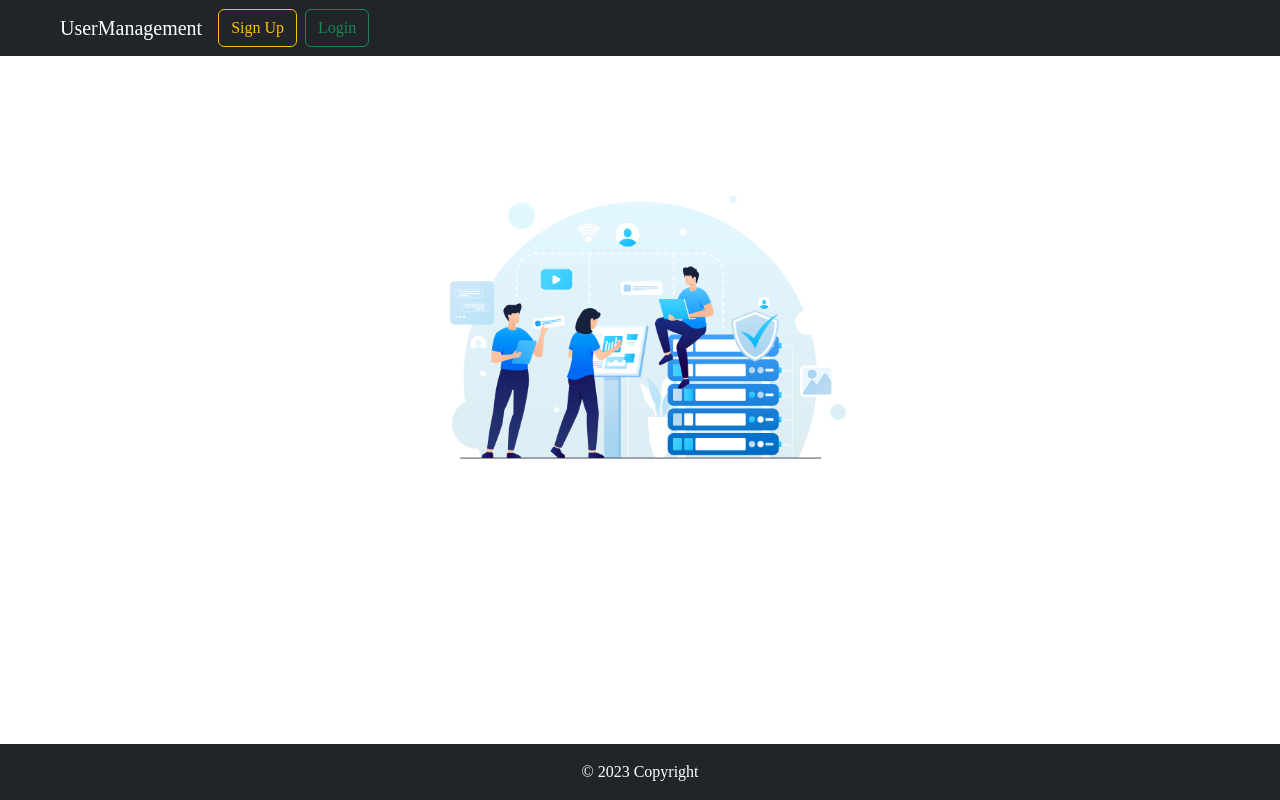
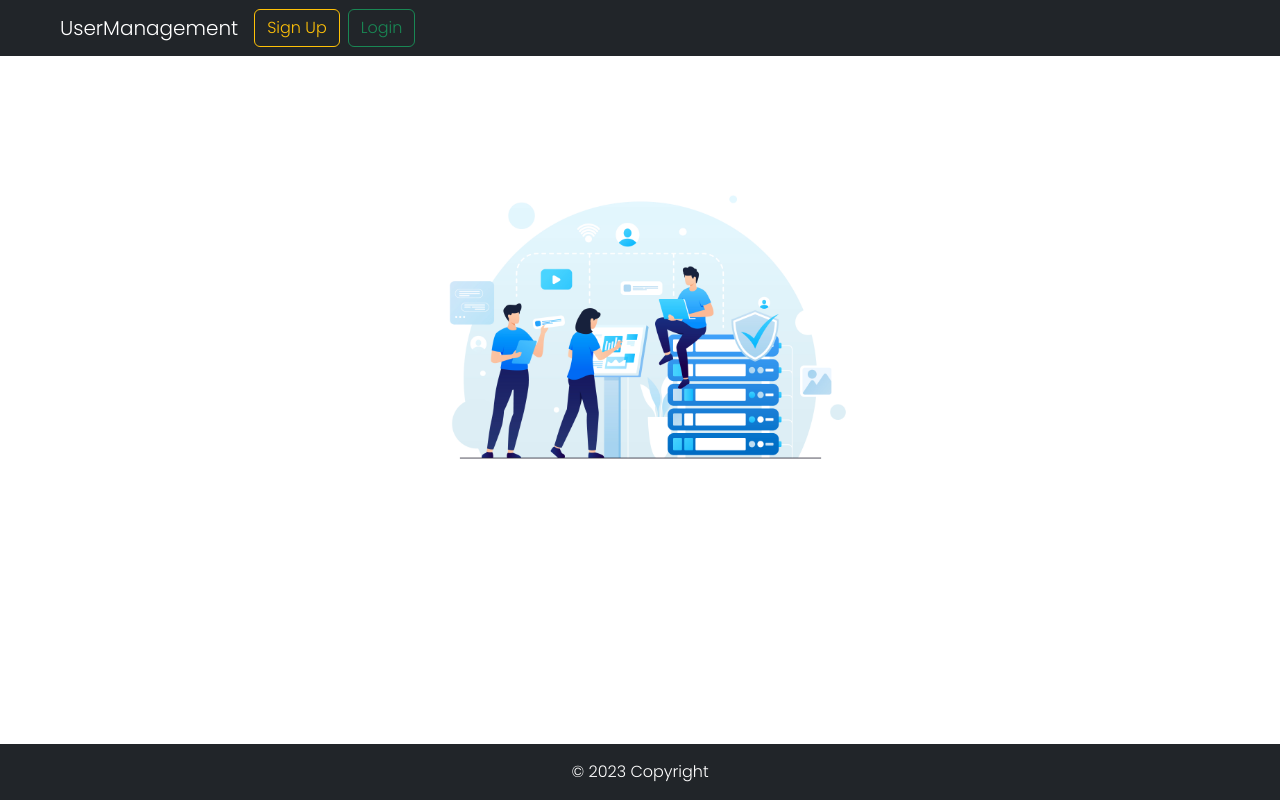
Before and after one commit to keshavagrawal04/User-Management-System, a React (Create React App) app in the folder client/: page / in a window 1280 px wide. Built offline with nearby package versions, Linux system fonts and the light colour scheme; the HTML template or start-up script is replaced by a standard one.

Commit message:
google font poppins added

```diff
--- a/client/src/index.css
+++ b/client/src/index.css
@@ -1,3 +1,5 @@
+@import url('https://fonts.googleapis.com/css2?family=Poppins:wght@300&display=swap');
+
 body {
   margin: 0;
   padding: 0;
```
